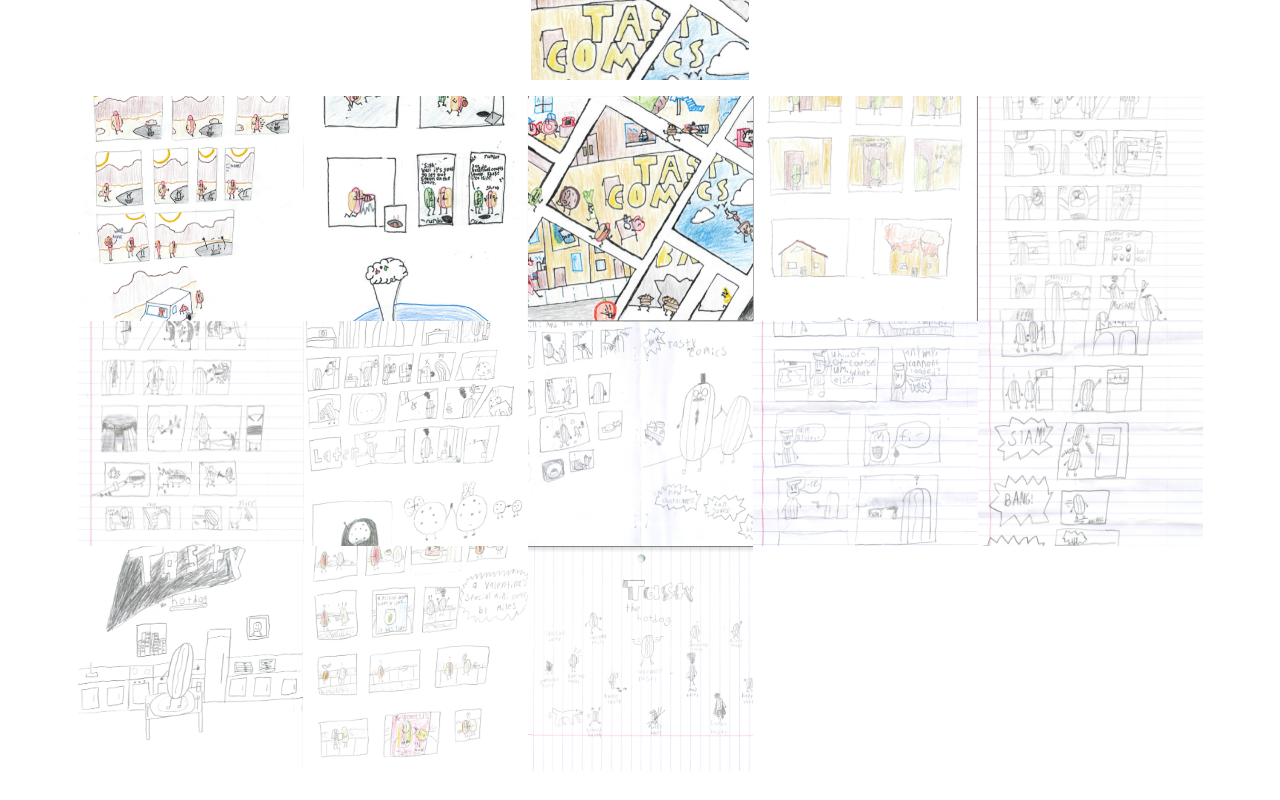
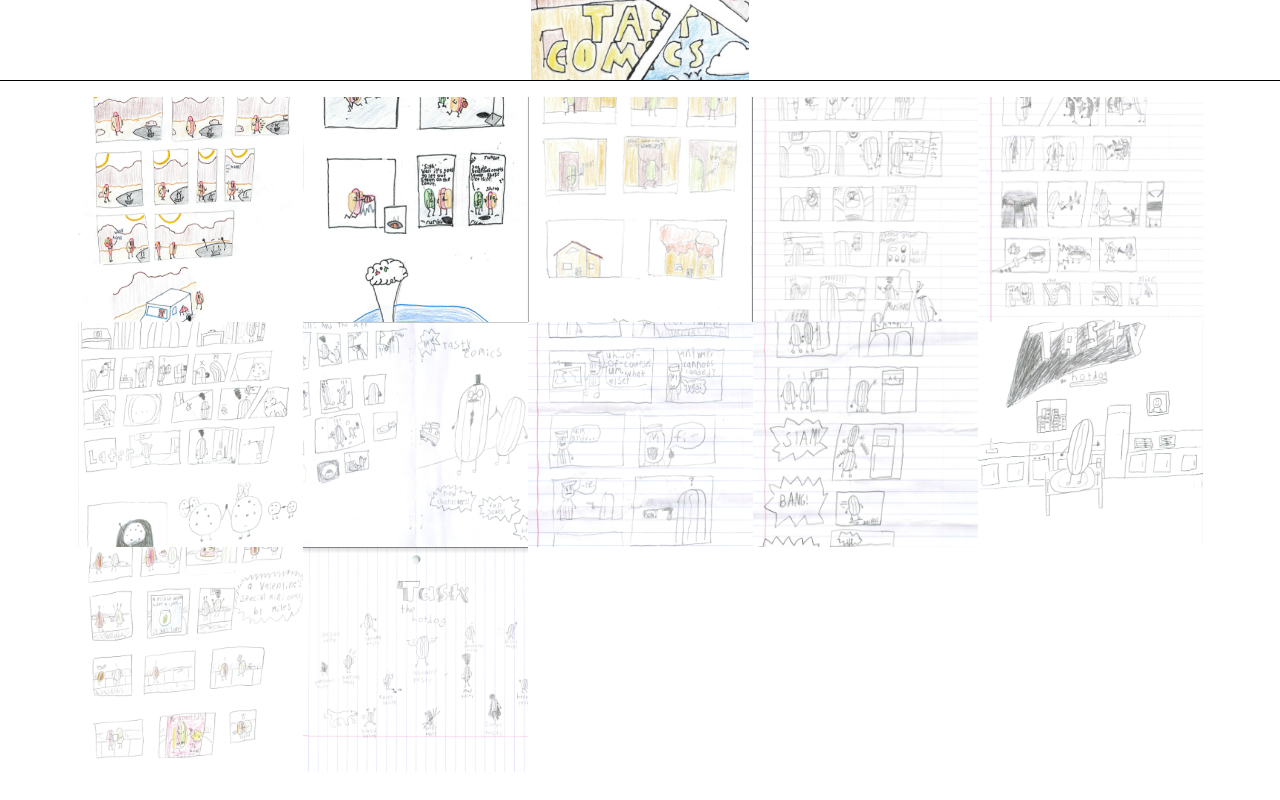
Before and after one commit to marla294/tasty-the-hotdog, a React (Create React App) app: page / in a window 1280 px wide. Built offline with nearby package versions, Linux system fonts and the light colour scheme.

Commit message:
Border on header, make header sticky

```diff
--- a/src/components/Header.tsx
+++ b/src/components/Header.tsx
@@ -10,6 +10,10 @@ const HeaderContainer = styled.div`
   grid-template-columns: 1fr 5fr 1fr;
   align-items: center;
   justify-items: center;
+  border-bottom: 1px solid black;
+  position: sticky;
+  top: 0;
+  z-index: 5000;
 `;
 
 const StyledNavLink = styled.img`
--- a/src/routes/comic.tsx
+++ b/src/routes/comic.tsx
@@ -25,7 +25,6 @@ const ComicMap: any = {
   "08112022": ["08112022.jpg"],
   "08272022": ["08272022.jpg"],
   "08282022": ["08282022.jpg"],
-  "08192023": ["08192023.jpg"],
   "11012023": ["11012023.jpg"],
 };
 
--- a/src/routes/root.tsx
+++ b/src/routes/root.tsx
@@ -6,14 +6,18 @@ const Container = styled.div`
   margin-top: 1rem;
 `;
 
+const RootParent = styled.div`
+  height: auto;
+`;
+
 const Root = () => {
   return (
-    <>
+    <RootParent>
       <Header />
       <Container>
         <Outlet />
       </Container>
-    </>
+    </RootParent>
   );
 };
 
```
